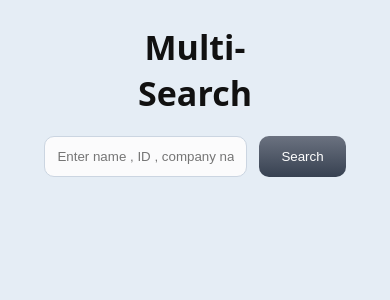
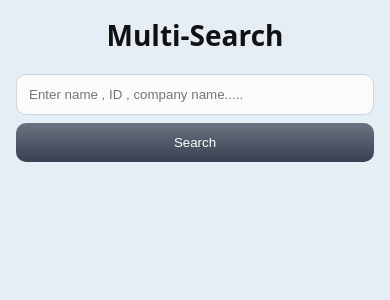
Before and after one commit to AhmedKhatri06/Multi-Search, a React (Vite) app in the folder frontend/: page / in a window 390 px wide. Shown: the top 300 px of the page. Built offline with nearby package versions, Linux system fonts and the light colour scheme.

Commit message:
Make it Mobile Friendly

```diff
--- a/frontend/src/index.css
+++ b/frontend/src/index.css
@@ -6,9 +6,9 @@ body {
 }
 
 .container {
-  margin-left: 5rem;
-  margin-right: 5rem;
-  padding: 24px;
+  margin: 0 auto;
+  max-width: 1200px;
+  padding: 16px;
 }
 
 .back-btn {
@@ -35,7 +35,8 @@ h1 {
 }
 
 .search-box input {
-  width: 320px;
+  flex: 1;
+  max-width: 500px;
   padding: 12px;
   border-radius: 10px;
   border: 1px solid #cbd5e1;
@@ -67,17 +68,20 @@ h1 {
 
 .recent-searches h3 {
   font-weight: 600;
-  font-size: 22px;
-  margin-bottom: 6px;
+  font-size: 1.25rem;
+  margin-bottom: 12px;
 }
 
 .recent-item {
-  margin-right: 12px;
-  font-size: 18px;
+  display: inline-block;
+  margin-right: 8px;
+  margin-bottom: 8px;
+  font-size: 14px;
   border: 0px solid #111;
   border-radius: 8px;
   background: #d6d7da;
   padding: 4px 8px;
+  white-space: nowrap;
 }
 
 .recent-item span {
@@ -132,9 +136,11 @@ h1 {
 }
 
 .main-portrait {
-  width: 200px;
+  width: 100%;
+  max-width: 250px;
+  height: auto;
   border-radius: 14px;
-  box-shadow: 10px 10px rgba(0, 0, 0, 0.2);
+  box-shadow: 10px 10px rgba(0, 0, 0, 0.1);
 }
 
 .result-item {
@@ -161,7 +167,7 @@ h1 {
 }
 
 .badge {
-  background: #949597 ;
+  background: #949597;
   color: white;
   padding: 4px 10px;
   border-radius: 6px;
@@ -170,7 +176,7 @@ h1 {
 }
 
 .resource-link {
-  display:list-item;
+  display: list-item;
   padding: 10px;
   border-radius: 8px;
   background: #c6c7c9;
@@ -189,8 +195,9 @@ h1 {
   border-radius: 16px;
 
 }
-.source{
-  display:flex;
+
+.source {
+  display: flex;
   align-items: center;
   margin-top: 15px;
   font-size: 12px;
@@ -201,6 +208,7 @@ h1 {
   border-radius: 6px;
   text-decoration: none;
 }
+
 .empty-state {
   background: #e5e7eb;
   padding: 30px;
@@ -208,6 +216,7 @@ h1 {
   text-align: center;
   color: #374151;
 }
+
 .ai-summary-card {
   background: #eef2f7;
 }
@@ -252,3 +261,48 @@ h1 {
   opacity: 0.7;
   cursor: default;
 }
+
+/* Mobile Adjustments */
+@media (max-width: 768px) {
+  h1 {
+    font-size: 28px;
+  }
+
+  .search-box {
+    flex-wrap: wrap;
+    gap: 8px;
+  }
+
+  .search-box input {
+    width: 100%;
+    order: 2;
+  }
+
+  .search-box button:last-child {
+    width: 100%;
+    order: 3;
+  }
+
+  .search-back-btn {
+    order: 1;
+    width: auto;
+  }
+
+  .results-wrapper {
+    padding: 12px;
+  }
+
+  .result-meta {
+    flex-direction: column;
+    gap: 8px;
+  }
+
+  .ai-citations {
+    gap: 6px;
+  }
+
+  .citation-chip {
+    font-size: 11px;
+    padding: 3px 8px;
+  }
+}
```
